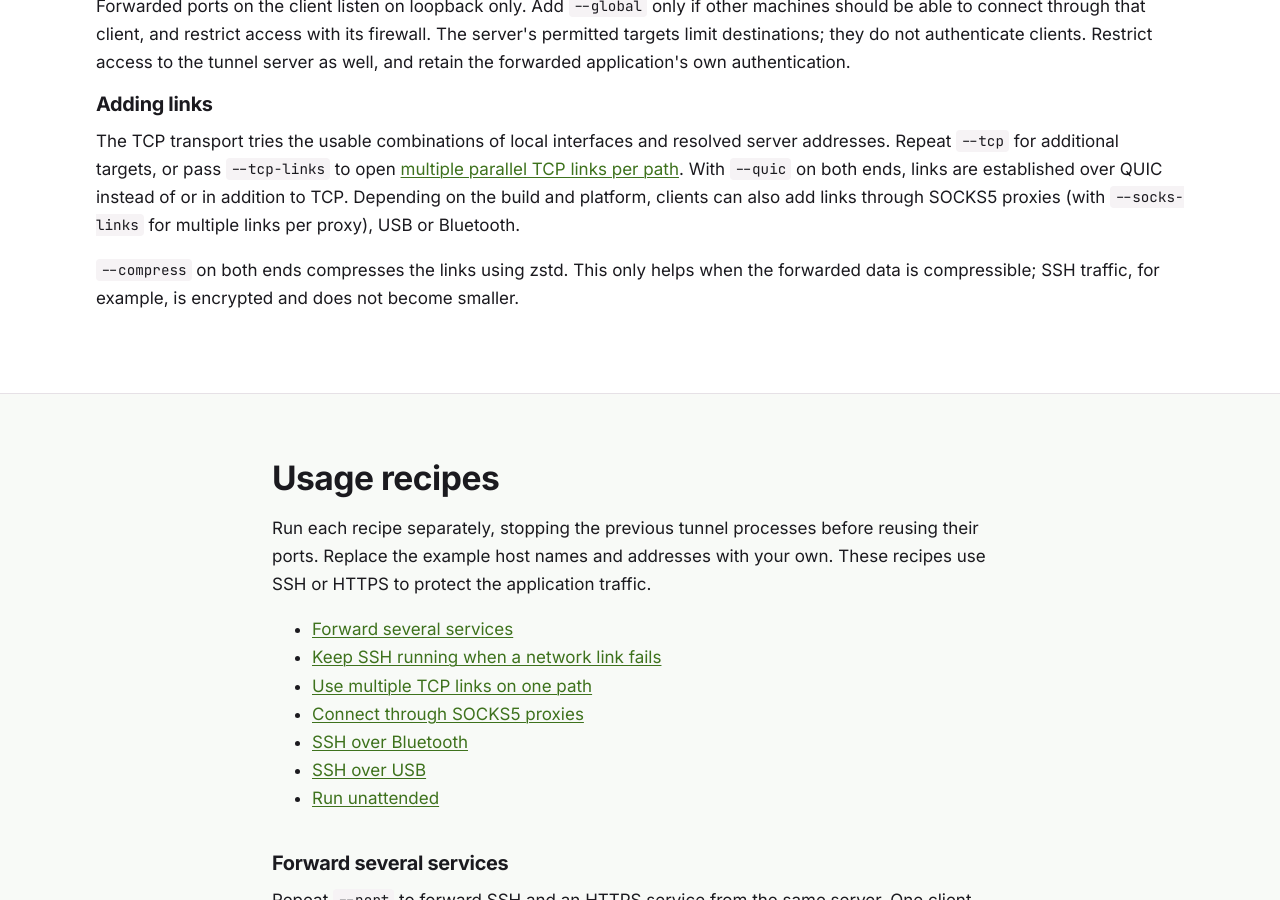
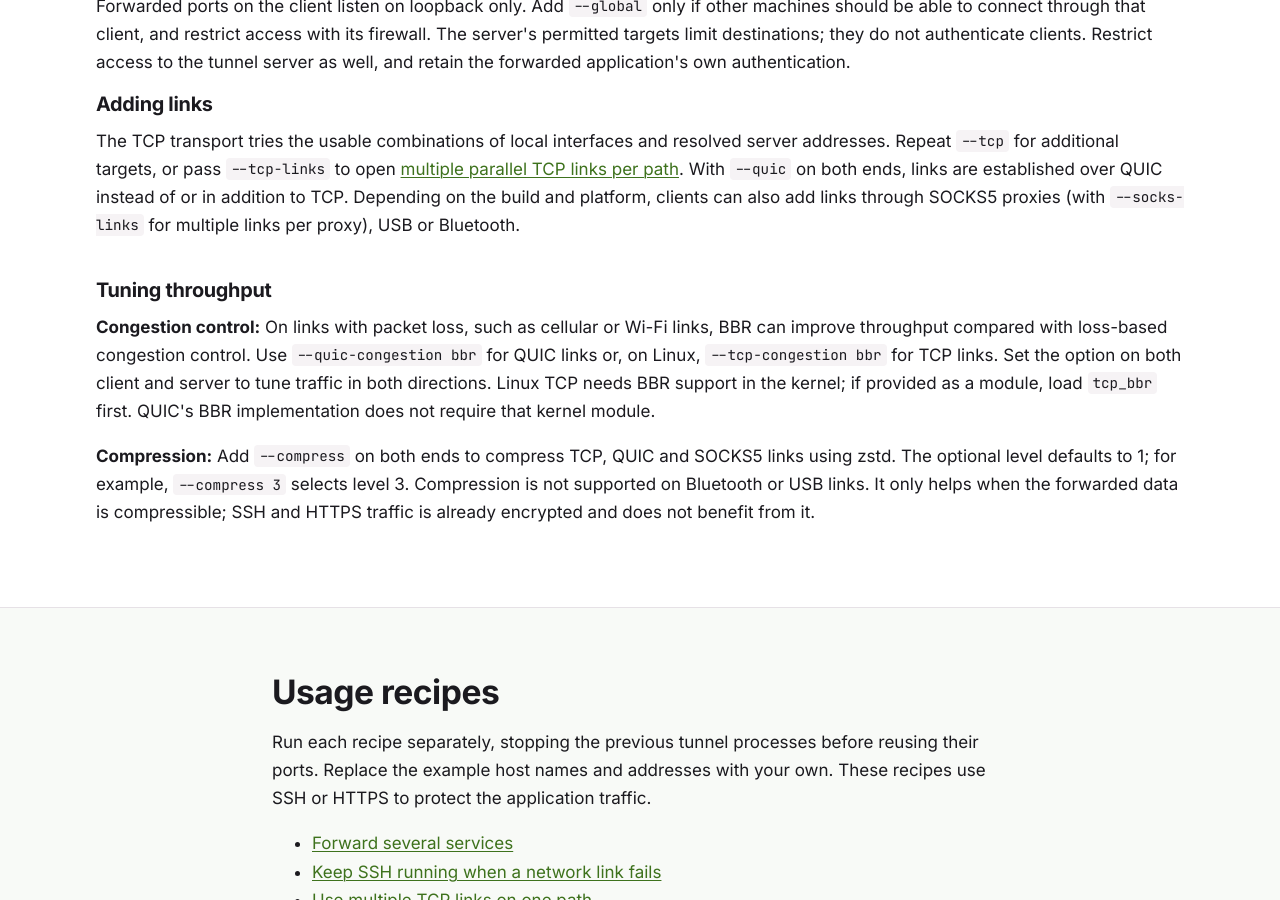
Before and after one commit to remoc-rs/remoc-rs.github.io, a Jekyll site: the page built from aggligator/tunnel.html, in a window 1280 px wide and 900 px high, scrolled down 2680 px. Built offline with Jekyll 4.4.1, drawn with Linux system fonts in a browser that asks for light colours.

Commit message:
agg-tunnel: compression and congestion control

```diff
--- a/aggligator/tunnel.html
+++ b/aggligator/tunnel.html
@@ -232,10 +232,24 @@ faq:
                     platform, clients can also add links through SOCKS5 proxies (with
                     <code>--socks-links</code> for multiple links per proxy), USB or Bluetooth.
                 </p>
+                <h3 id="tuning-throughput" class="spaced">Tuning throughput</h3>
                 <p>
-                    <code>--compress</code> on both ends compresses the links using zstd.
-                    This only helps when the forwarded data is compressible; SSH traffic, for
-                    example, is encrypted and does not become smaller.
+                    <strong>Congestion control:</strong> On links with packet loss, such as
+                    cellular or Wi-Fi links, BBR can improve throughput compared with
+                    loss-based congestion control. Use <code>--quic-congestion bbr</code>
+                    for QUIC links or, on Linux, <code>--tcp-congestion bbr</code> for TCP
+                    links. Set the option on both client and server to tune traffic in both
+                    directions. Linux TCP needs BBR support in the kernel; if provided as
+                    a module, load <code>tcp_bbr</code> first. QUIC's BBR implementation
+                    does not require that kernel module.
+                </p>
+                <p>
+                    <strong>Compression:</strong> Add <code>--compress</code> on both ends
+                    to compress TCP, QUIC and SOCKS5 links using zstd. The optional level
+                    defaults to 1; for example, <code>--compress 3</code> selects level 3.
+                    Compression is not supported on Bluetooth or USB links. It only helps
+                    when the forwarded data is compressible; SSH and HTTPS traffic is
+                    already encrypted and does not benefit from it.
                 </p>
             </div>
         </section>
```
